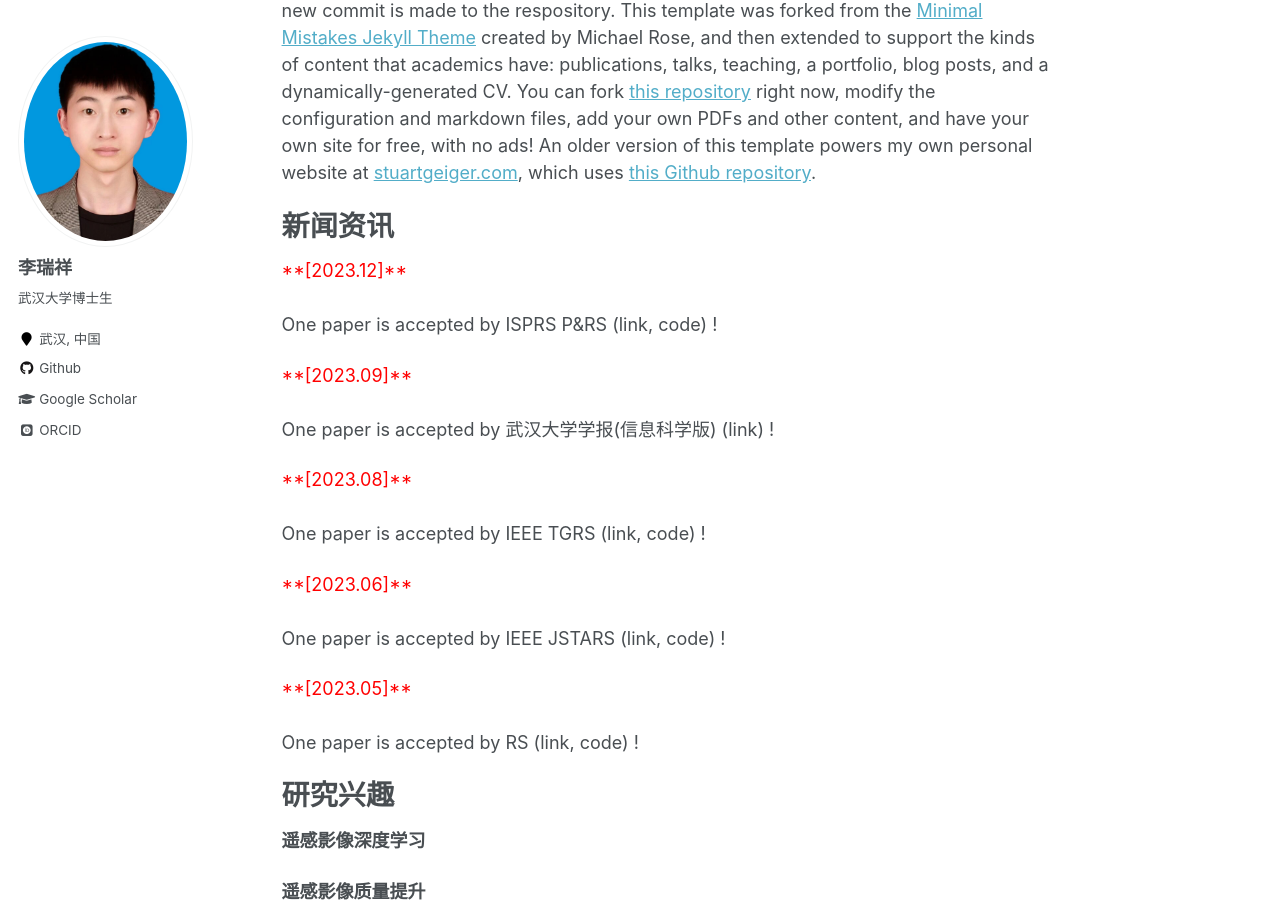
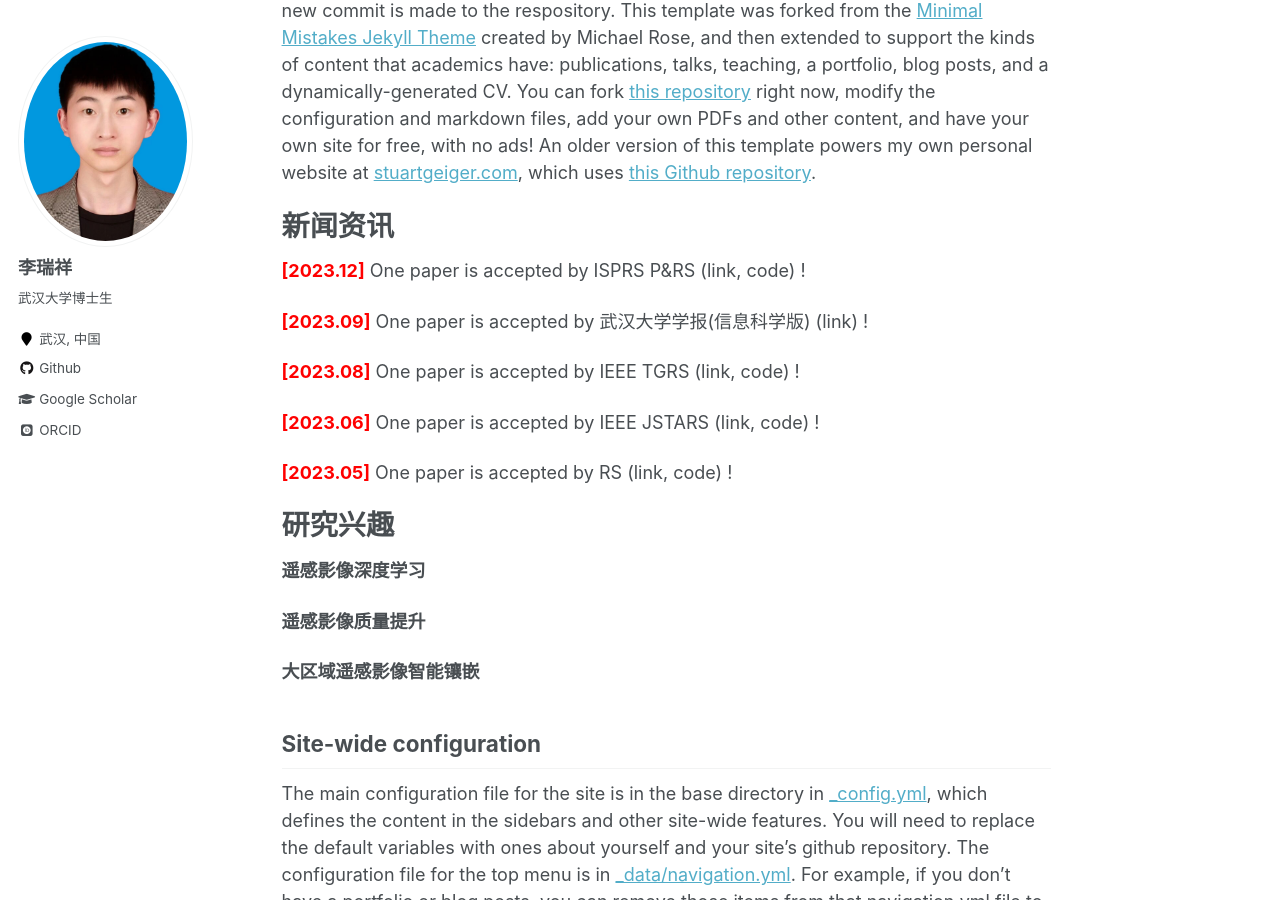
Before and after one commit to lirxairs/lirxairs.github.io, a Jekyll site: the page built from _pages/about.md, in a window 1280 px wide and 900 px high, scrolled down 244 px. Built offline with Jekyll 4.4.1, drawn with Linux system fonts in a browser that asks for light colours; some web fonts are replaced.

Commit message:
Update about.md

```diff
--- a/_pages/about.md
+++ b/_pages/about.md
@@ -12,15 +12,15 @@ This is the front page of a website that is powered by the [academicpages templa
 
 **新闻资讯**
 ======
-<font color=red>**[2023.12]**</font><br /> One paper is accepted by ISPRS P&RS (link, code) !
+**<font color=red>[2023.12]</font>** One paper is accepted by ISPRS P&RS (link, code) !
 
-<font color=red>**[2023.09]**</font><br /> One paper is accepted by 武汉大学学报(信息科学版) (link) !
+**<font color=red>[2023.09]</font>** One paper is accepted by 武汉大学学报(信息科学版) (link) !
 
-<font color=red>**[2023.08]**</font><br /> One paper is accepted by IEEE TGRS (link, code) !
+**<font color=red>[2023.08]</font>** One paper is accepted by IEEE TGRS (link, code) !
 
-<font color=red>**[2023.06]**</font><br /> One paper is accepted by IEEE JSTARS (link, code) !
+**<font color=red>[2023.06]</font>** One paper is accepted by IEEE JSTARS (link, code) !
 
-<font color=red>**[2023.05]**</font><br /> One paper is accepted by RS (link, code) !
+**<font color=red>[2023.05]</font>** One paper is accepted by RS (link, code) !
 
 **研究兴趣**
 ======
```
